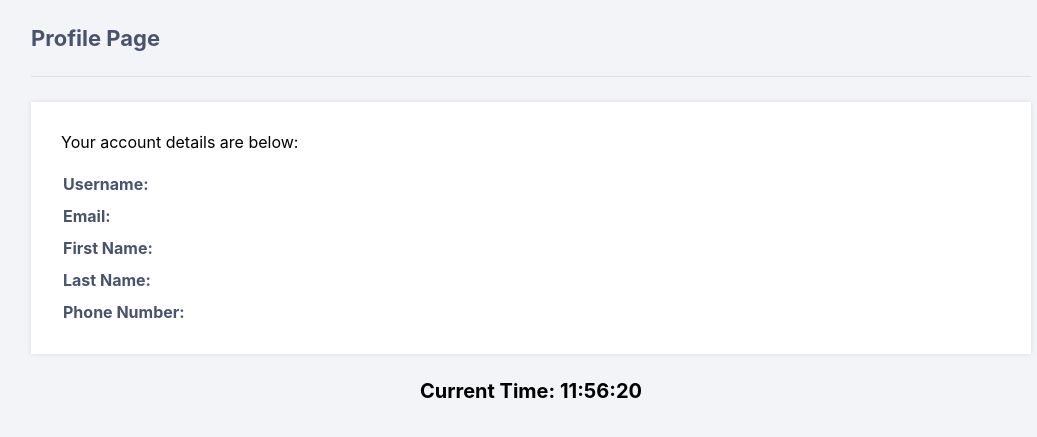
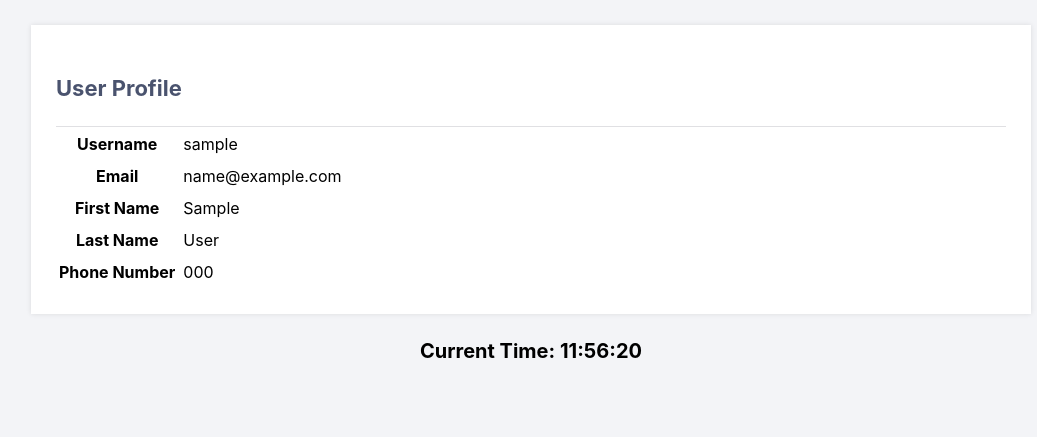
Before and after one commit to 9394113857/verifications_and_changes, a Flask app: page /pythonlogin/profile in a window 1280 px wide. Shown: the part 60-497 px from the top of the page, without its empty margins (109-1146 px from the left). Run offline with Flask 3, Linux system fonts and the light colour scheme; the visitor is signed in with stand-in values (Sample User, id 1); tables that the repository leaves empty hold one stand-in row (values such as "Sample post"); parts of the project's set-up code (start-up, migrations or seed data) failed here and were passed over.

Commit message:
{% extends 'layout.html' %}

```diff
--- a/app.py
+++ b/app.py
@@ -407,10 +407,11 @@ def profile():
         account = cursor.fetchone()
 
         # Debugging: Print account data
-        print("Account Data:", account)
+        # print("Account Data:", account)
 
         return render_template('profile.html', account=account)
     return redirect(url_for('login'))
+
 
 
 @app.route("/phone_verification", methods=["GET", "POST"])
--- a/templates/profile.html
+++ b/templates/profile.html
@@ -3,29 +3,28 @@
 {% block title %}Profile{% endblock %}
 
 {% block content %}
-<h2>Profile Page</h2>
-<div>
-    <p>Your account details are below:</p>
-    <table>
+<div class="container">
+    <h2>User Profile</h2>
+    <table class="table table-bordered">
         <tr>
-            <td>Username:</td>
-            <td>{{ account['username'] }}</td>
+            <th>Username</th>
+            <td>{{ account[1] }}</td>  {# Assuming username is at index 1 in the tuple #}
         </tr>
         <tr>
-            <td>Email:</td>
-            <td>{{ account['email'] }}</td>
+            <th>Email</th>
+            <td>{{ account[3] }}</td>  {# Assuming email is at index 3 in the tuple #}
         </tr>
         <tr>
-            <td>First Name:</td>
-            <td>{{ account['firstname'] }}</td>
+            <th>First Name</th>
+            <td>{{ account[4] }}</td>  {# Assuming firstname is at index 4 in the tuple #}
         </tr>
         <tr>
-            <td>Last Name:</td>
-            <td>{{ account['lastname'] }}</td>
+            <th>Last Name</th>
+            <td>{{ account[5] }}</td>  {# Assuming lastname is at index 5 in the tuple #}
         </tr>
         <tr>
-            <td>Phone Number:</td>
-            <td>{{ account['phonenumber'] }}</td>
+            <th>Phone Number</th>
+            <td>{{ account[6] }}</td>  {# Assuming phonenumber is at index 6 in the tuple #}
         </tr>
     </table>
 </div>
```
